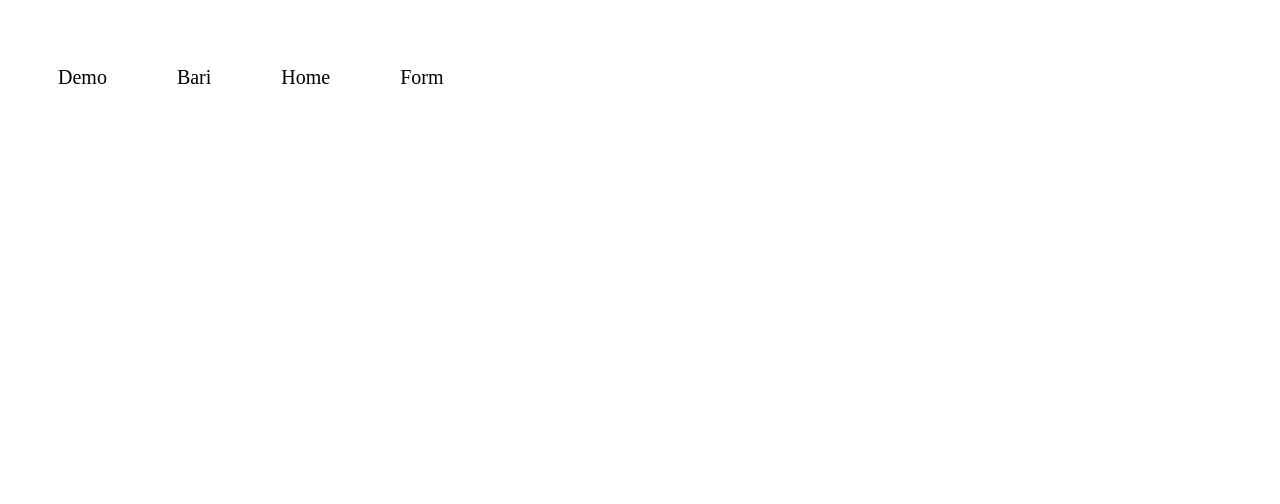
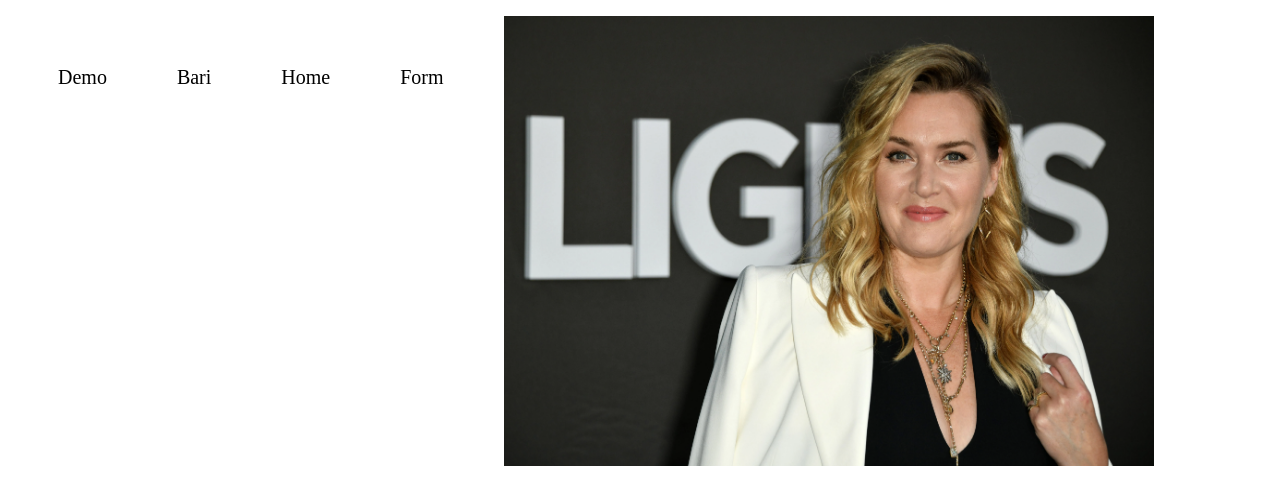
Before and after one commit to mdruhitbeensiddik/demo-project, a plain HTML site: page home.html in a window 1280 px wide. Drawn offline with Linux system fonts and the light colour scheme.

Commit message:
chobi add korsi

```diff
--- a/home.html
+++ b/home.html
@@ -22,6 +22,7 @@
                     </ul>
                 </a></li>
                 <li><a href="index.html" target="_blank"> Form </a></li>
+                <img src="shutterstock_editorial_12960909ay.webp" alt="" height="450px" width="650px">
             </ul>
         </nav>
     </header>
```
Also changed, not shown: shutterstock_editorial_12960909ay.webp (added).
